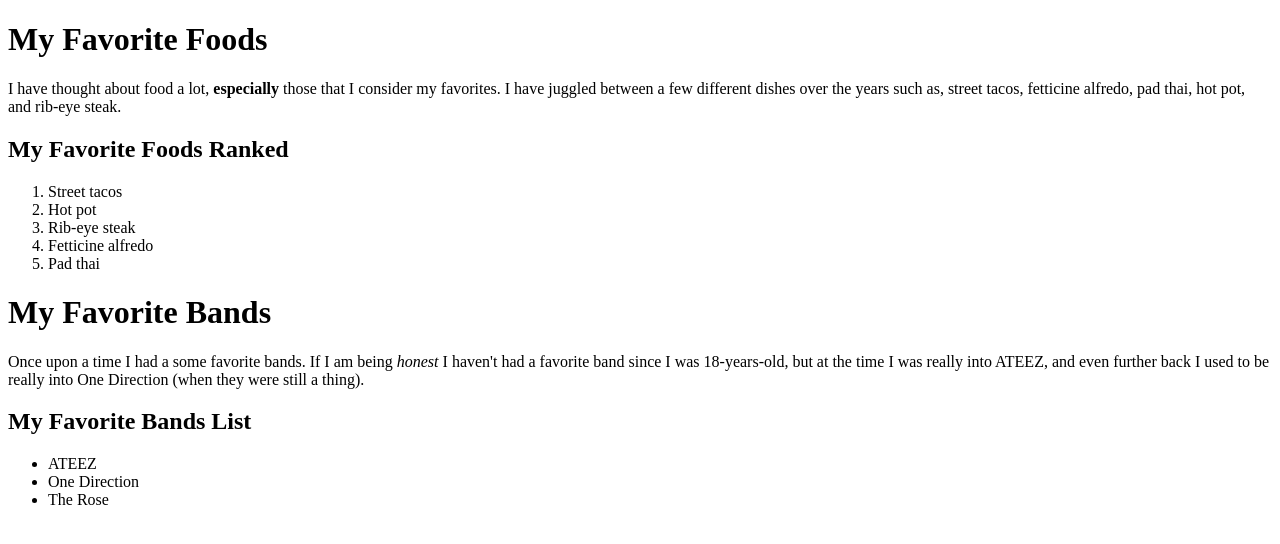
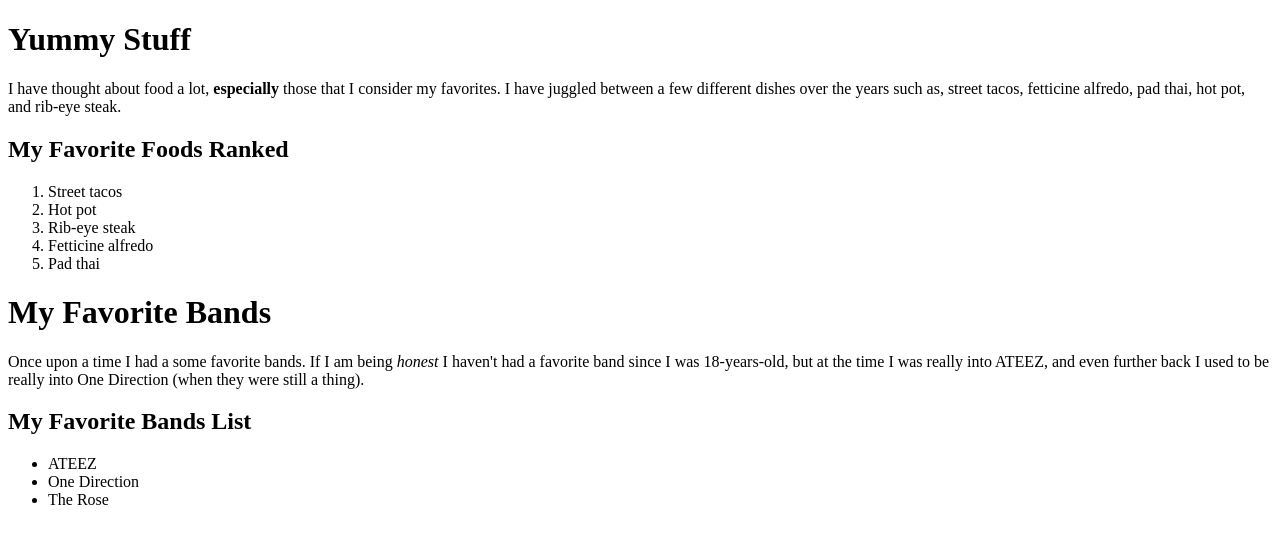
Before and after one commit to automarr/Project, a plain HTML site: page page1.html in a window 1280 px wide. Drawn offline with Linux system fonts and the light colour scheme.

Commit message:
Update page1.html

```diff
--- a/page1.html
+++ b/page1.html
@@ -6,7 +6,7 @@
 </head>
 
 <body>
-    <h1>My Favorite Foods</h1>
+    <h1>Yummy Stuff</h1>
     <p>I have thought about food a lot, <strong>especially</strong> those that I consider my favorites.
         I have juggled between a few different dishes over the years such as, street tacos, fetticine alfredo, pad thai, hot pot, and rib-eye steak.</p>
     <h2>My Favorite Foods Ranked</h2>
```
